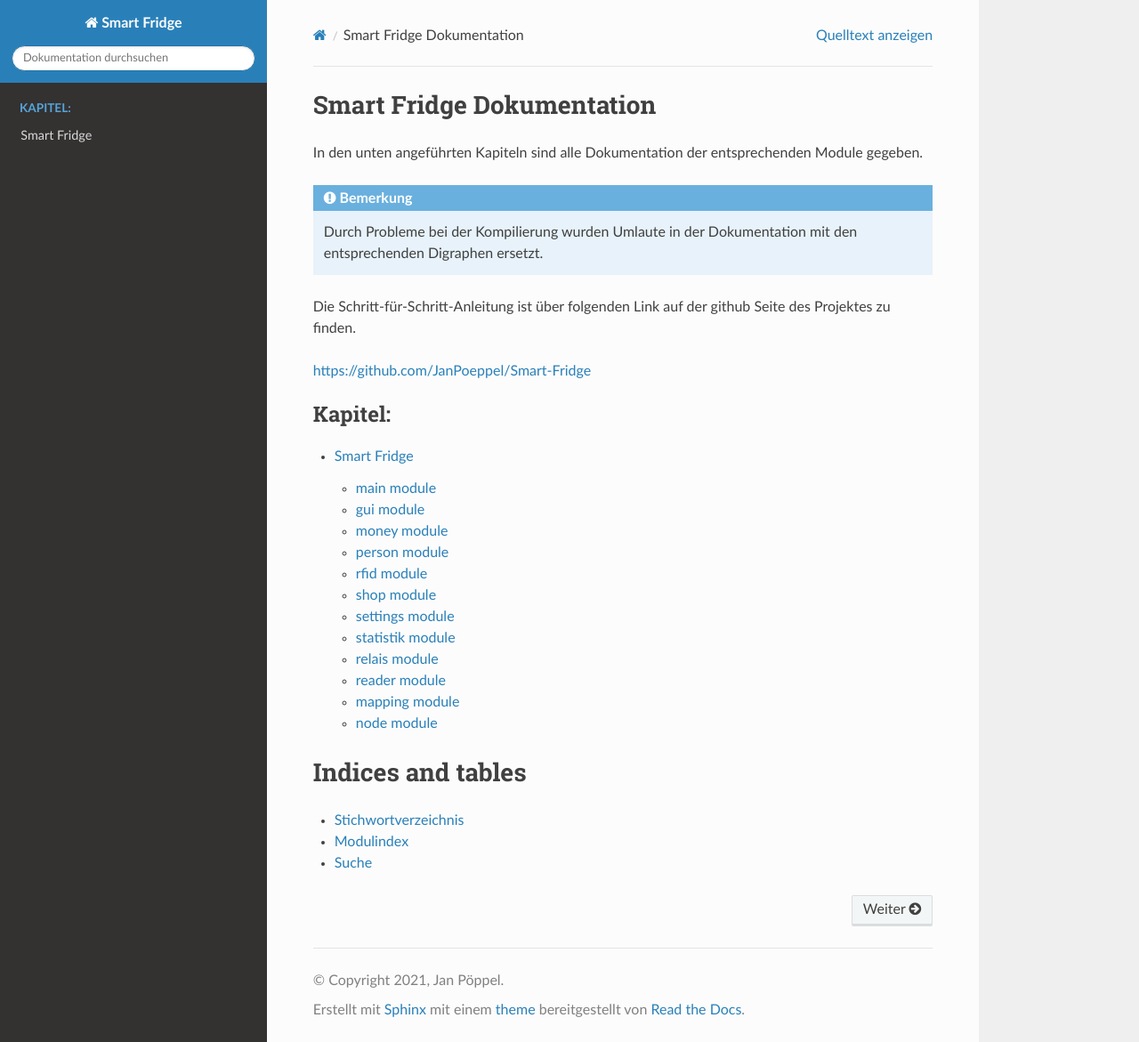
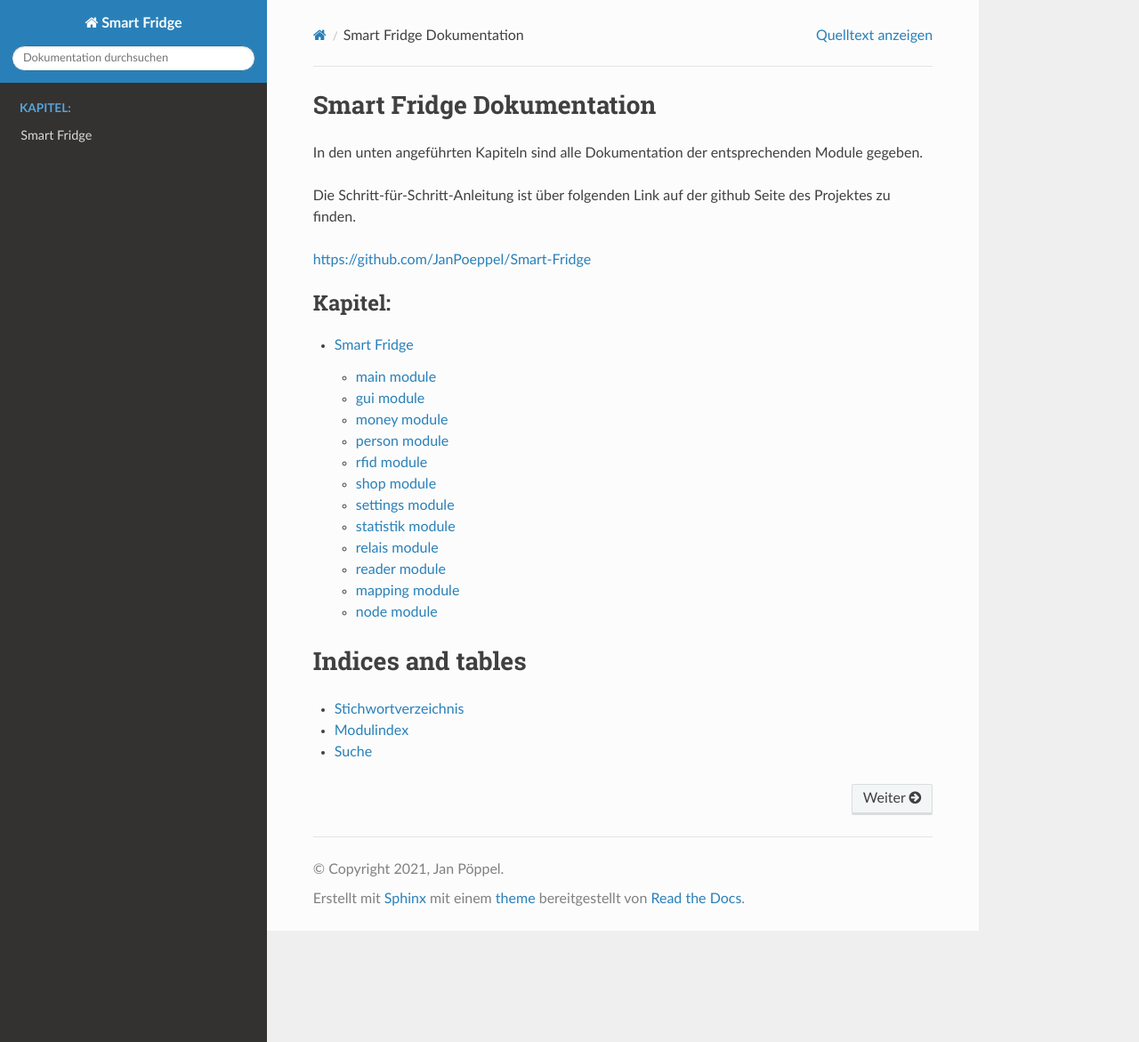
Before and after one commit to JanPoeppel/Smart-Fridge, a Sphinx documentation site: the page built from docs/index.rst, in a window 1280 px wide and 1171 px high. Shown: the whole window at 89% size. Built offline with Sphinx 7.4.7 and the Read the Docs theme 2.0.0, drawn with Linux system fonts in a browser that asks for light colours.

Commit message:
Update index.rst

```diff
--- a/docs/index.rst
+++ b/docs/index.rst
@@ -2,8 +2,6 @@ Smart Fridge Dokumentation
 ===============================
 
 In den unten angeführten Kapiteln sind alle Dokumentation der entsprechenden Module gegeben.
-
-.. note:: Durch Probleme bei der Kompilierung wurden Umlaute in der Dokumentation mit den entsprechenden Digraphen ersetzt.
 
 Die Schritt-für-Schritt-Anleitung ist über folgenden Link auf der github Seite des Projektes zu finden.
 
```
